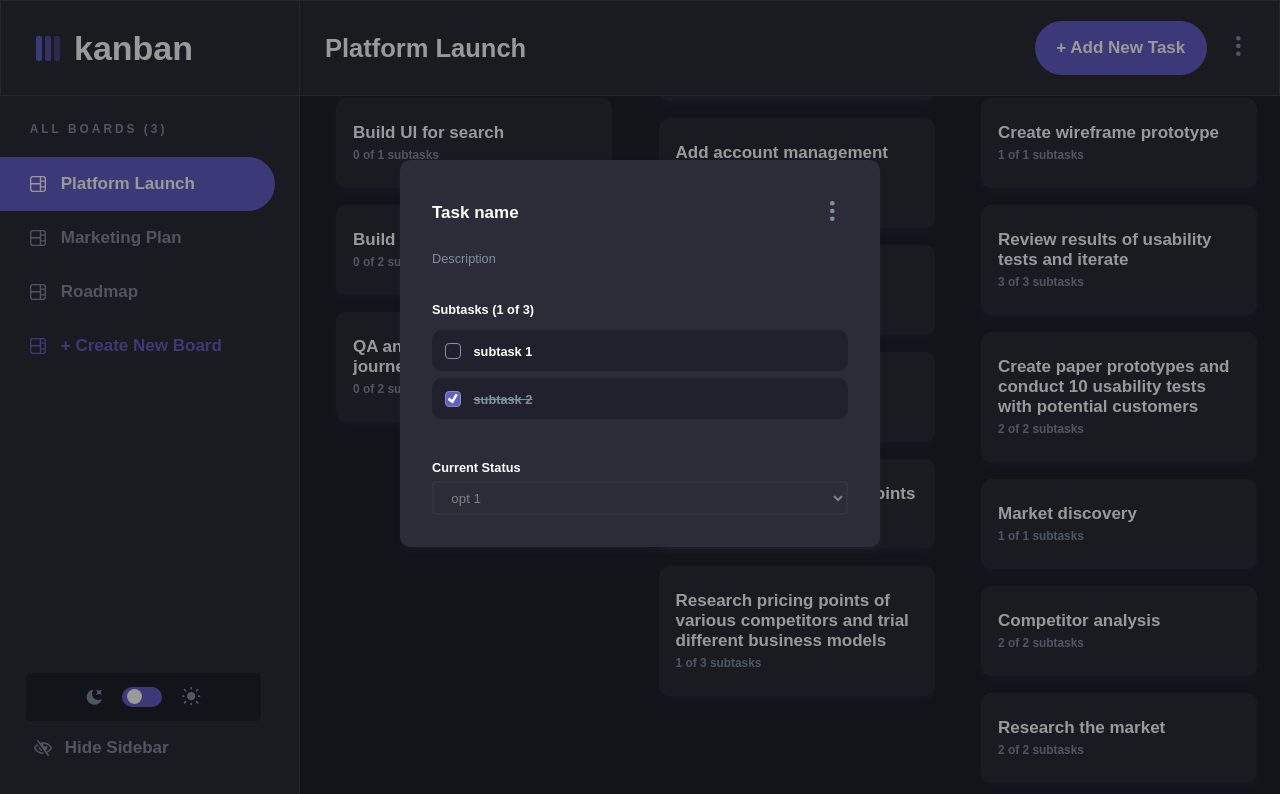
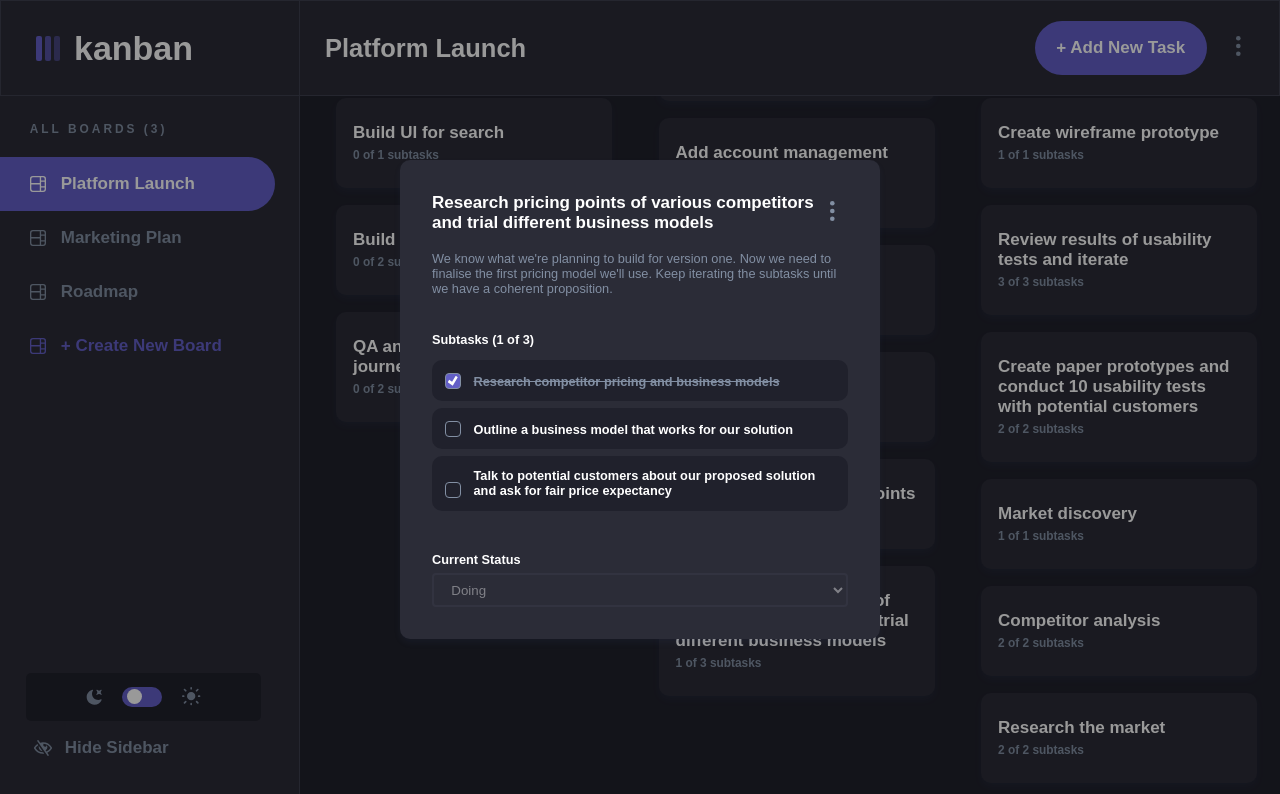
Before and after one commit to AndyGuit/kanban-task-management, a React (Vite) app: page / in a window 1280 px wide. Both pictures are taken after a click on the element 796 px from the left and 630 px from the top of the page. Shown: the top 794 px of the page. Built offline with nearby package versions, Linux system fonts and the light colour scheme.

Commit message:
feat: rendering modal content based on data

```diff
--- a/src/components/Checkbox/Checkbox.tsx
+++ b/src/components/Checkbox/Checkbox.tsx
@@ -2,7 +2,7 @@ import { useState } from 'react';
 import classes from './Checkbox.module.scss';
 
 type Props = {
-  name: string;
+  title: string;
   isCompleted: boolean;
 };
 
@@ -24,7 +24,7 @@ const Checkbox = (props: Props) => {
         type="checkbox"
         onChange={changeCompletedHandler}
       />
-      {props.name}
+      {props.title}
     </label>
   );
 };
--- a/src/components/ModalForms/ViewTask/ViewTask.tsx
+++ b/src/components/ModalForms/ViewTask/ViewTask.tsx
@@ -1,4 +1,6 @@
 import { useState } from 'react';
+import { useSelector } from 'react-redux';
+import { RootState } from '../../../store';
 import Checkbox from '../../Checkbox/Checkbox';
 import { IconPopupDots } from '../../Icons/Icons';
 import SelectInput from '../../SelectInput/SelectInput';
@@ -6,39 +8,45 @@ import Button from '../../UI/Button';
 import classes from './ViewTask.module.scss';
 
 const ViewTask = () => {
+  const modalData = useSelector((state: RootState) => state.data.modalData);
   const [isPopupShown, setIsPopupShown] = useState(false);
+
+  const completedSubtasks = modalData.subtasks.filter(subt => subt.isCompleted);
+  const completedSubtasksString = `(${completedSubtasks.length} of ${modalData.subtasks.length})`;
 
   const togglePopup = () => {
     setIsPopupShown(prevState => !prevState);
   };
-  const formClasses = `form ${classes.form}`;
+
+  const subtasksList = (
+    <ul className={classes['subtasks-list']}>
+      {modalData.subtasks.map((subtask, index) => (
+        <li key={index}>
+          <Checkbox {...subtask} />
+        </li>
+      ))}
+    </ul>
+  );
 
   return (
-    <form className={formClasses}>
+    <form className={`form ${classes.form}`}>
       <div className={classes['form-header']}>
-        <h4>Task name</h4>
+        <h4>{modalData.title}</h4>
         <Button onClick={togglePopup} btnStyle="popup">
           <IconPopupDots />
         </Button>
       </div>
       <p className={`form-description ${classes['form-description']}`}>
-        Description
+        {modalData.description || 'No Description'}
       </p>
       <div className={classes['form-subtasks']}>
-        <h5>Subtasks (1 of 3)</h5>
-        <ul className={classes['subtasks-list']}>
-          <li>
-            <Checkbox name="subtask 1" isCompleted={false} />
-          </li>
-          <li>
-            <Checkbox name="subtask 2" isCompleted={true} />
-          </li>
-        </ul>
+        <h5>Subtasks {completedSubtasksString}</h5>
+        {subtasksList}
       </div>
       <SelectInput
         label="Current Status"
         disabled={true}
-        options={['opt 1', 'opt 2']}
+        options={[modalData.status]}
       />
     </form>
   );
--- a/src/components/Task/Task.tsx
+++ b/src/components/Task/Task.tsx
@@ -1,4 +1,5 @@
 import { useDispatch } from 'react-redux';
+import { dataActions } from '../../store/slices/data-slice';
 import { uiActions } from '../../store/slices/ui-slice';
 import { ISubtask, ITask } from '../../types/dataTypes';
 import { ModalContent } from '../../types/modalFormContentTypes';
@@ -10,6 +11,7 @@ const Task = (props: ITask) => {
     (subt: ISubtask) => subt.isCompleted
   );
   const showModal = () => {
+    dispatch(dataActions.setModalData(props));
     dispatch(uiActions.setModalContent(ModalContent.viewTask));
     dispatch(uiActions.showModal());
   };
--- a/src/store/slices/data-slice.ts
+++ b/src/store/slices/data-slice.ts
@@ -1,12 +1,14 @@
 import { createSlice } from '@reduxjs/toolkit';
 import { PayloadAction } from '@reduxjs/toolkit';
 import { initialData } from '../../data';
+import { ModalData } from '../../types/modalData';
 
 const dataSlice = createSlice({
   name: 'data',
   initialState: {
     boards: initialData,
     activeBoard: initialData.filter(board => board.isActive)[0],
+    modalData: {} as ModalData,
   },
   reducers: {
     setActiveBoard: (state, action: PayloadAction<string>) => {
@@ -19,6 +21,9 @@ const dataSlice = createSlice({
         }
       });
     },
+    setModalData: (state, action: PayloadAction<ModalData>) => {
+      state.modalData = action.payload;
+    },
   },
 });
 
--- a/src/store/slices/ui-slice.ts
+++ b/src/store/slices/ui-slice.ts
@@ -8,7 +8,7 @@ const uiSlice = createSlice({
     hasSidebar: true,
     modal: {
       isVisible: false,
-      formContent: ModalContent.editCard,
+      formContent: ModalContent.editTask,
     },
   },
   reducers: {
--- /dev/null
+++ b/src/types/modalData.ts
@@ -0,0 +1,3 @@
+import { ITask } from './dataTypes';
+
+export type ModalData = ITask;
```
